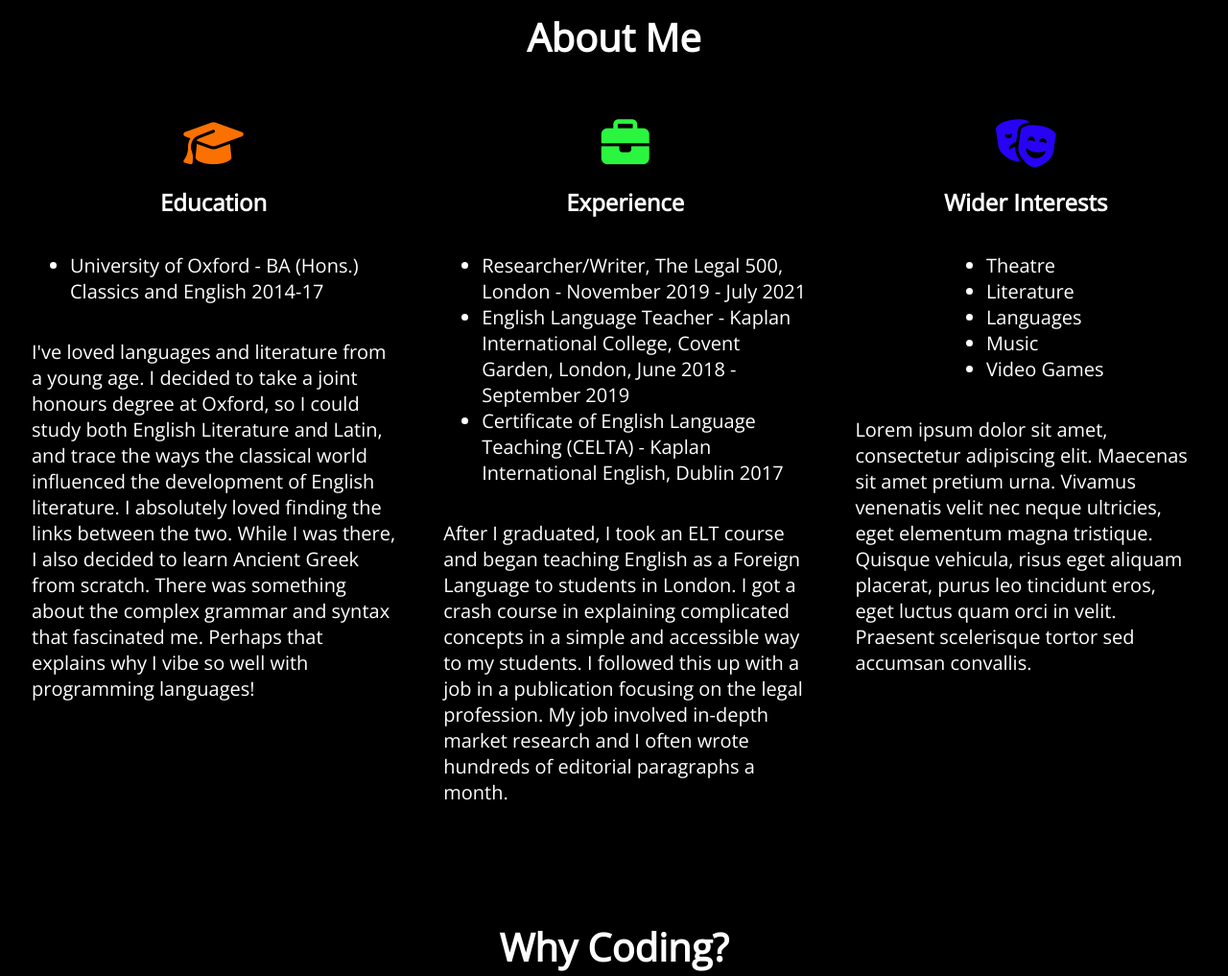
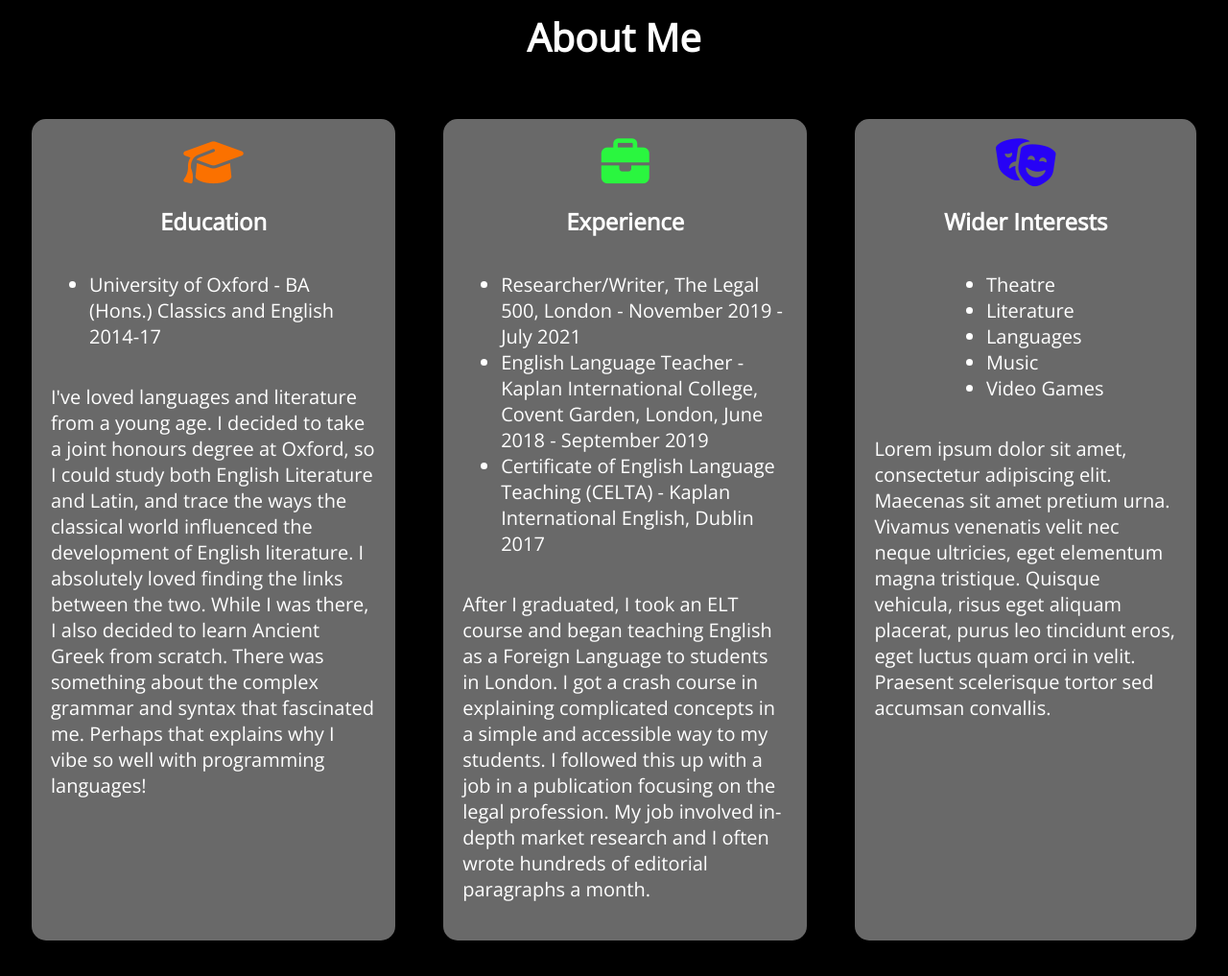
Before and after one commit to downfilter/F-C-Application, a plain HTML site: page index.html in a window 1280 px wide. Shown: the part 740-1757 px from the top of the page at 96% size. Drawn offline with nearby package versions, Linux system fonts and the light colour scheme.

Commit message:
Changed colours of columns. Rounded corners. Added padding.

```diff
--- a/index.html
+++ b/index.html
@@ -96,7 +96,7 @@
                 <p>Responsive website design - I’ve learnt how to use media queries to change website layout on smaller screen sizes. Resize your browser window or access this website on a smartphone to see how the page layout changes.</p>
                 <p>Integrating JavaScript into the website - I’ve learnt how to use event listeners to change aspects of the website when a button is pressed. Press this button to activate a dark mode version of this website.</p>
                 <button id="darkModeButton">Toggle Dark Mode</button>
-                <p>If you’d like to see how the code behind this website works, here’s a link to my Github Repository, where you can access the readMe and explore the code in more detail:</p>
+                <p>If you’d like to see how the code behind this website works, here’s a link to my Github Repository, where you can access the readMe and explore the code in more detail: <a href="https://github.com/downfilter/F-C-Application.git">GitHub Repository</a></p>
                 <p>I’ve also built a game using HTML, CSS and JavaScript. It’s a simple game that asks you to guess a number between a range of numbers. Here’s the link: </p>
             </section>
             <section id="ContactMe">
--- a/style.css
+++ b/style.css
@@ -84,12 +84,14 @@ li a {
 }
 
 .column {
+    background-color: dimgray;
     max-width: 30%;
     margin: 25px;
-    box-sizing: border-box;
+    padding: 20px;
     display: flex;
     flex-direction: column;
     align-items: center;
+    border-radius: 15px;
 }
 
 i {
```
